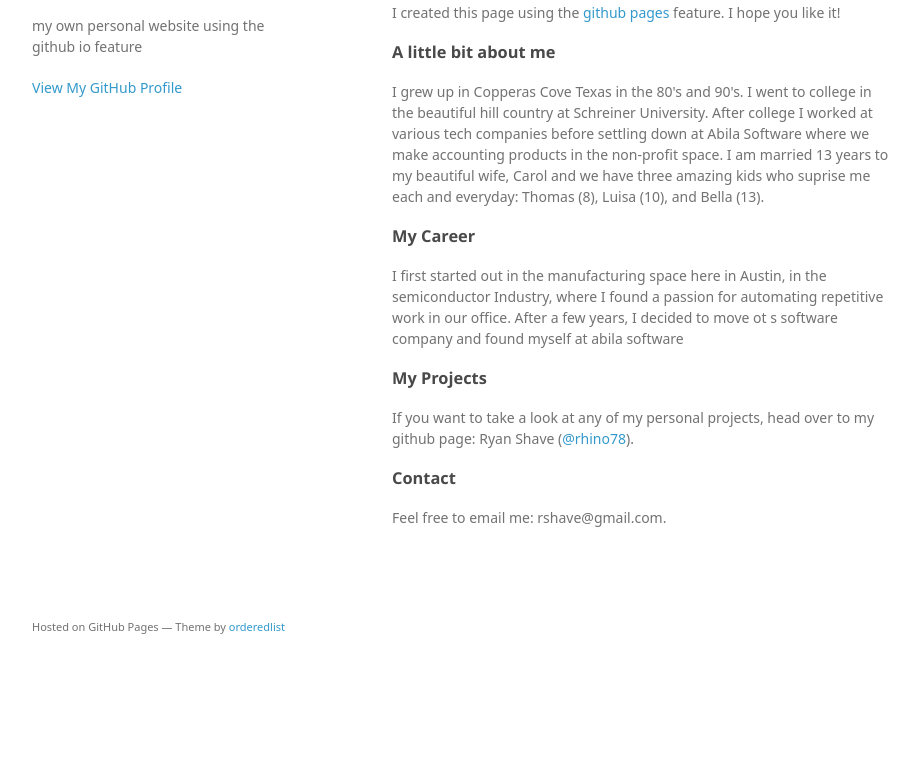
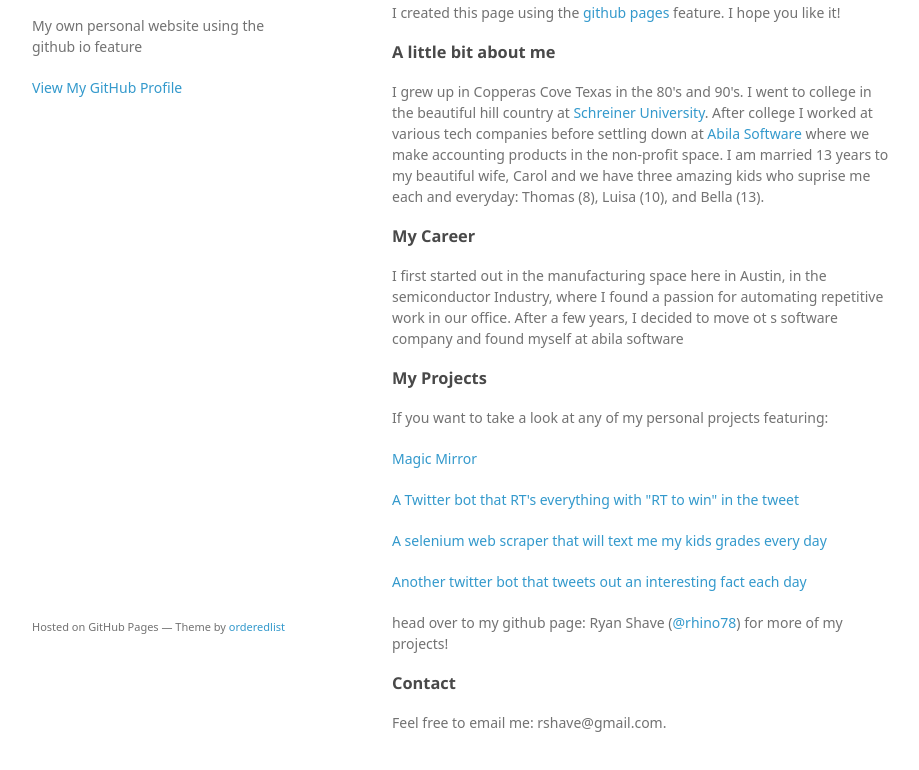
Before and after one commit to rhino78/rhino78.github.io, a plain HTML site: page index.html in a window 1280 px wide. Shown: the part 94-864 px from the top of the page, without its empty margins (178-1097 px from the left). Before the commit the page ends 800 px from the top, so only its background shows below. Drawn offline with Linux system fonts and the light colour scheme; a web font is replaced by a local one.

Commit message:
adding more info to the about me section

```diff
--- a/index.html
+++ b/index.html
@@ -16,7 +16,7 @@
     <div class="wrapper">
       <header>
         <h1>Ryan Shave</h1>
-        <p>my own personal website using the github io feature</p>
+        <p>My own personal website using the github io feature</p>
 
 
         <p class="view"><a href="https://github.com/rhino78">View My GitHub Profile</a></p>
@@ -31,7 +31,7 @@
 <h3>
 <a id="designer-templates" class="anchor" href="#designer-templates" aria-hidden="true"><span aria-hidden="true" class="octicon octicon-link"></span></a>A little bit about me</h3>
 
-<p>I grew up in Copperas Cove Texas in the 80's and 90's. I went to college in the beautiful hill country at Schreiner University. After college I worked at various tech companies before settling down at Abila Software where we make accounting products in the non-profit space. I am married 13 years to my beautiful wife, Carol and we have three amazing kids who suprise me each and everyday: Thomas (8), Luisa (10), and Bella (13).</p>
+<p>I grew up in Copperas Cove Texas in the 80's and 90's. I went to college in the beautiful hill country at <a href="http://www.schreiner.edu/">Schreiner University</a>. After college I worked at various tech companies before settling down at <a href="http://www.abila.com/">Abila Software</a> where we make accounting products in the non-profit space. I am married 13 years to my beautiful wife, Carol and we have three amazing kids who suprise me each and everyday: Thomas (8), Luisa (10), and Bella (13).</p>
 
 <h3>
 <a id="creating-pages-manually" class="anchor" href="#creating-pages-manually" aria-hidden="true"><span aria-hidden="true" class="octicon octicon-link"></span></a>My Career</h3>
@@ -41,7 +41,12 @@
 <h3>
 <a id="authors-and-contributors" class="anchor" href="#authors-and-contributors" aria-hidden="true"><span aria-hidden="true" class="octicon octicon-link"></span></a>My Projects</h3>
 
-<p>If you want to take a look at any of my personal projects, head over to my github page: Ryan Shave (<a href="https://github.com/rhino78" class="user-mention">@rhino78</a>).</p>
+<p>If you want to take a look at any of my personal projects featuring:</p>
+<p><a href="https://github.com/rhino78/my_magic_mirror">Magic Mirror</a></p>
+<p><a href="https://github.com/rhino78/ContestWinner">A Twitter bot that RT's everything with "RT to win" in the tweet</a></p>
+<p><a href="https://github.com/rhino78/Kids_Grades">A selenium web scraper that will text me my kids grades every day</a></p>
+<p><a href="https://github.com/rhino78/TOD">Another twitter bot that tweets out an interesting fact each day</a></p>
+<p>head over to my github page: Ryan Shave (<a href="https://github.com/rhino78" class="user-mention">@rhino78</a>) for more of my projects!</p>
 
 <h3>
 <a id="support-or-contact" class="anchor" href="#support-or-contact" aria-hidden="true"><span aria-hidden="true" class="octicon octicon-link"></span></a>Contact</h3>
```
